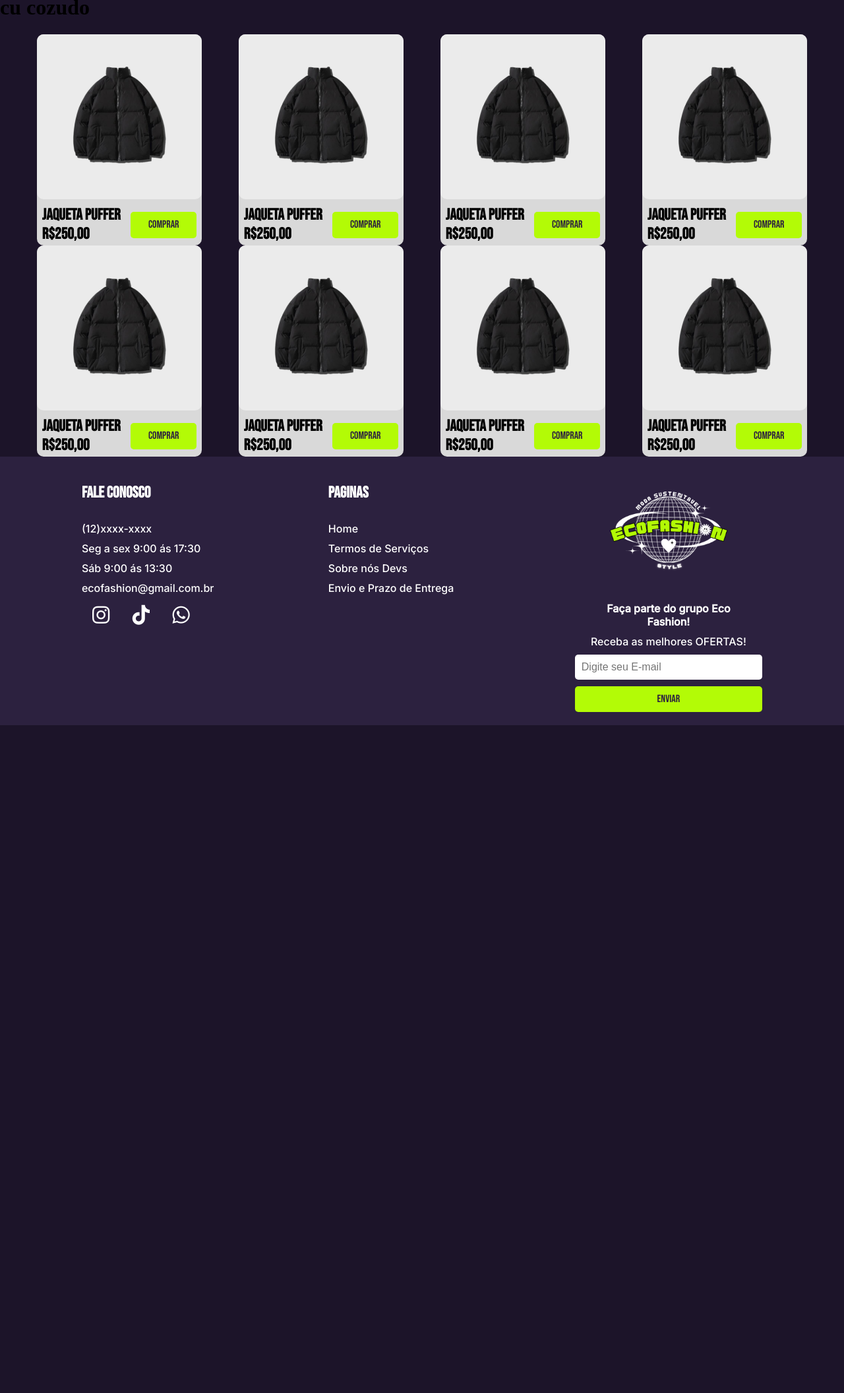
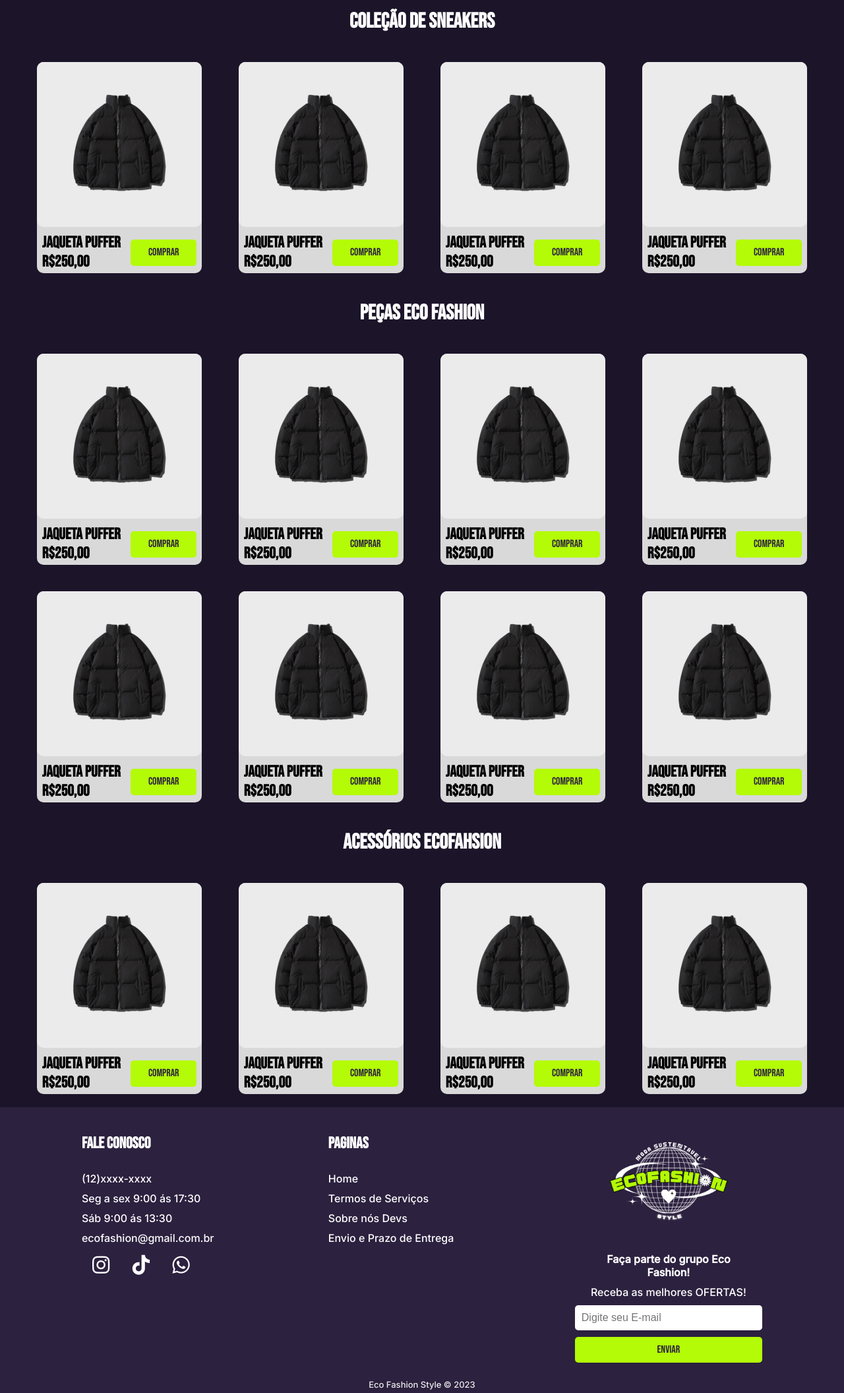
Before and after one commit to BraiaCaralho/EcoFashion, a plain HTML site: page home/index.html in a window 1280 px wide. Shown: the part 668-2779 px from the top of the page at 66% size. Before the commit the page ends 1767 px from the top, so only its background shows below. Drawn offline with Linux system fonts and the light colour scheme.

Commit message:
header, grid, rodapé

```diff
--- a/home/css/style.css
+++ b/home/css/style.css
@@ -127,6 +127,7 @@ body {
     width: 100%;
     height: 60px;
     background-color: #2C213F;
+    margin-bottom: 20px;
 }
 
 
@@ -154,7 +155,7 @@ body {
 }
 
 .container p {
-    width: 80px;
+    width: 90px;
 }
 
 #lança:hover {
@@ -285,6 +286,7 @@ main{
     width: 250px;
     height: 320px;
     border-radius: 10px;
+    margin: 20px 0;
 }
 .card button{
     background-color: #B3FB06;
@@ -310,11 +312,23 @@ main{
 .card img{
     border-radius: 10px;
 }
+.card:hover{
+    border: 1px solid #D9D9D9;
+    box-shadow: 0 4px 8px 0 #D9D9D9;
+    transform: scale(1.04);
+    transition: all 0.1s ease-in;
+}
 .text{
     display: flex;
     flex-direction: row;
     justify-content: space-around;
     margin-top: 5px;
+}
+h1{
+    font-family: 'Bebas Neue', sans-serif;
+    color: #fff;
+    text-align: center;
+
 }
 
 
@@ -401,6 +415,19 @@ footer p:hover {
     font-size: 17px;
 }
 
+.direitos{
+    padding: 5px 0;
+   background:#2C213F;
+   text-align: center;
+   font-size: 13px;
+   font-family: 'Inter', sans-serif;
+
+ }
+ .direitos a{
+     text-decoration: none;
+     color: #ECECEC;
+ }
+
 /* fim footer */
 @media screen and (min-width: 400px) {
 
--- a/home/index.html
+++ b/home/index.html
@@ -108,8 +108,62 @@
     </div>
 
   </div>
-  <h1>cu cozudo</h1>
+  <h1>Coleção de sneakers</h1>
   <main>
+    <div class="card">
+      <img src="img/jaquetaPuffer.png" alt="">
+
+      <div class="text">
+        <div class="texto">
+          <h2>jaqueta Puffer</h2>
+          <h2>R$250,00</h2>
+        </div>
+        <button>Comprar</button>
+      </div>
+
+    </div>
+    <div class="card">
+      <img src="img/jaquetaPuffer.png" alt="">
+
+      <div class="text">
+        <div class="texto">
+          <h2>jaqueta Puffer</h2>
+          <h2>R$250,00</h2>
+        </div>
+        <button>Comprar</button>
+      </div>
+
+    </div>
+
+    <div class="card">
+      <img src="img/jaquetaPuffer.png" alt="">
+
+      <div class="text">
+        <div class="texto">
+          <h2>jaqueta Puffer</h2>
+          <h2>R$250,00</h2>
+        </div>
+        <button>Comprar</button>
+      </div>
+
+    </div>
+
+    <div class="card">
+      <img src="img/jaquetaPuffer.png" alt="">
+
+      <div class="text">
+        <div class="texto">
+          <h2>jaqueta Puffer</h2>
+          <h2>R$250,00</h2>
+        </div>
+        <button>Comprar</button>
+      </div>
+
+    </div>
+  </main>
+  <h1>peças eco fashion</h1>
+  <main>
+
     <div class="card">
       <img src="img/jaquetaPuffer.png" alt="">
 
@@ -215,9 +269,59 @@
     </div>
   </main>
 
+  <h1>Acessórios ecofahsion</h1>
+  <main>
+    <div class="card">
+      <img src="img/jaquetaPuffer.png" alt="">
 
+      <div class="text">
+        <div class="texto">
+          <h2>jaqueta Puffer</h2>
+          <h2>R$250,00</h2>
+        </div>
+        <button>Comprar</button>
+      </div>
 
+    </div>
+    <div class="card">
+      <img src="img/jaquetaPuffer.png" alt="">
 
+      <div class="text">
+        <div class="texto">
+          <h2>jaqueta Puffer</h2>
+          <h2>R$250,00</h2>
+        </div>
+        <button>Comprar</button>
+      </div>
+
+    </div>
+
+    <div class="card">
+      <img src="img/jaquetaPuffer.png" alt="">
+
+      <div class="text">
+        <div class="texto">
+          <h2>jaqueta Puffer</h2>
+          <h2>R$250,00</h2>
+        </div>
+        <button>Comprar</button>
+      </div>
+
+    </div>
+
+    <div class="card">
+      <img src="img/jaquetaPuffer.png" alt="">
+
+      <div class="text">
+        <div class="texto">
+          <h2>jaqueta Puffer</h2>
+          <h2>R$250,00</h2>
+        </div>
+        <button>Comprar</button>
+      </div>
+
+    </div>
+  </main>
 
   <footer>
     <div class="colunaF">
@@ -249,7 +353,11 @@
       </form>
 
     </div>
+
   </footer>
+  <div class="direitos">
+    <a href="#">Eco Fashion Style © 2023 </a>
+</div>
 
   <script src="js/script.js"></script>
 </body>
```
Lines whose indentation alone changed are shown as unchanged.
